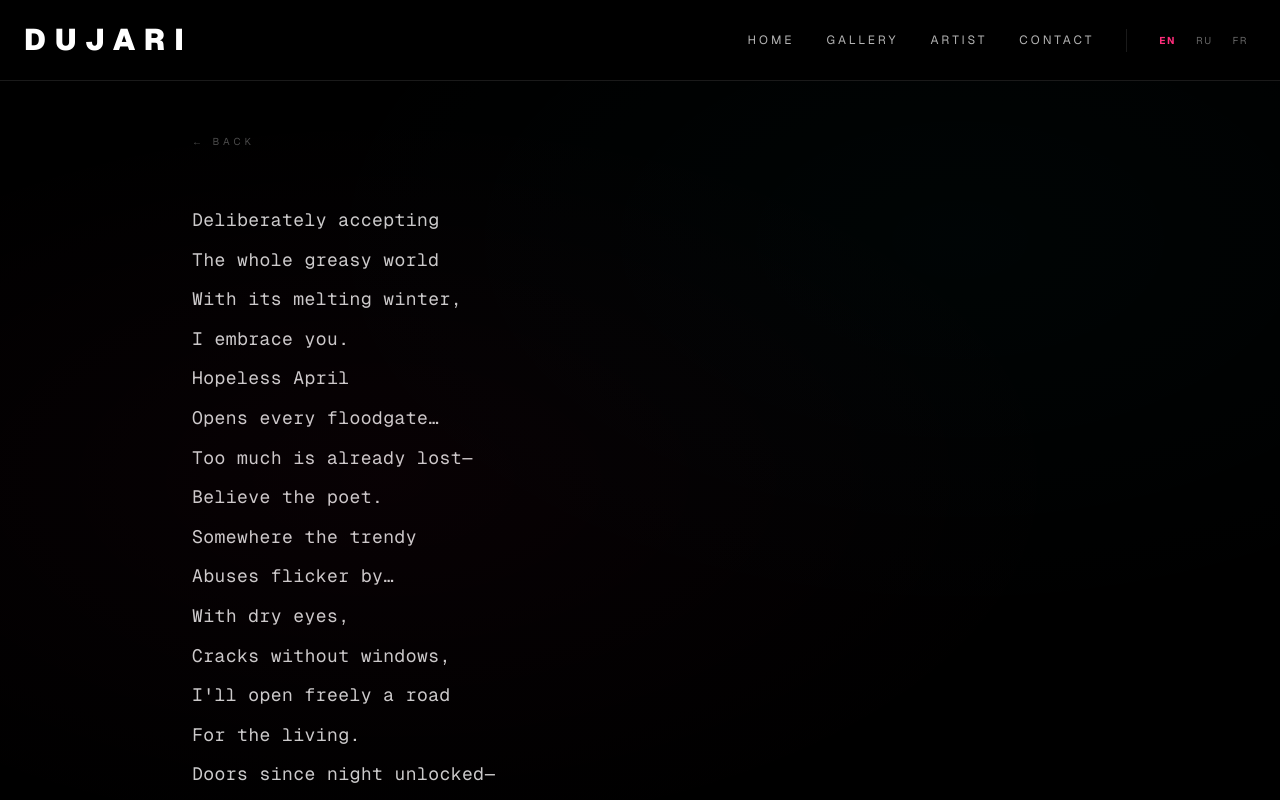
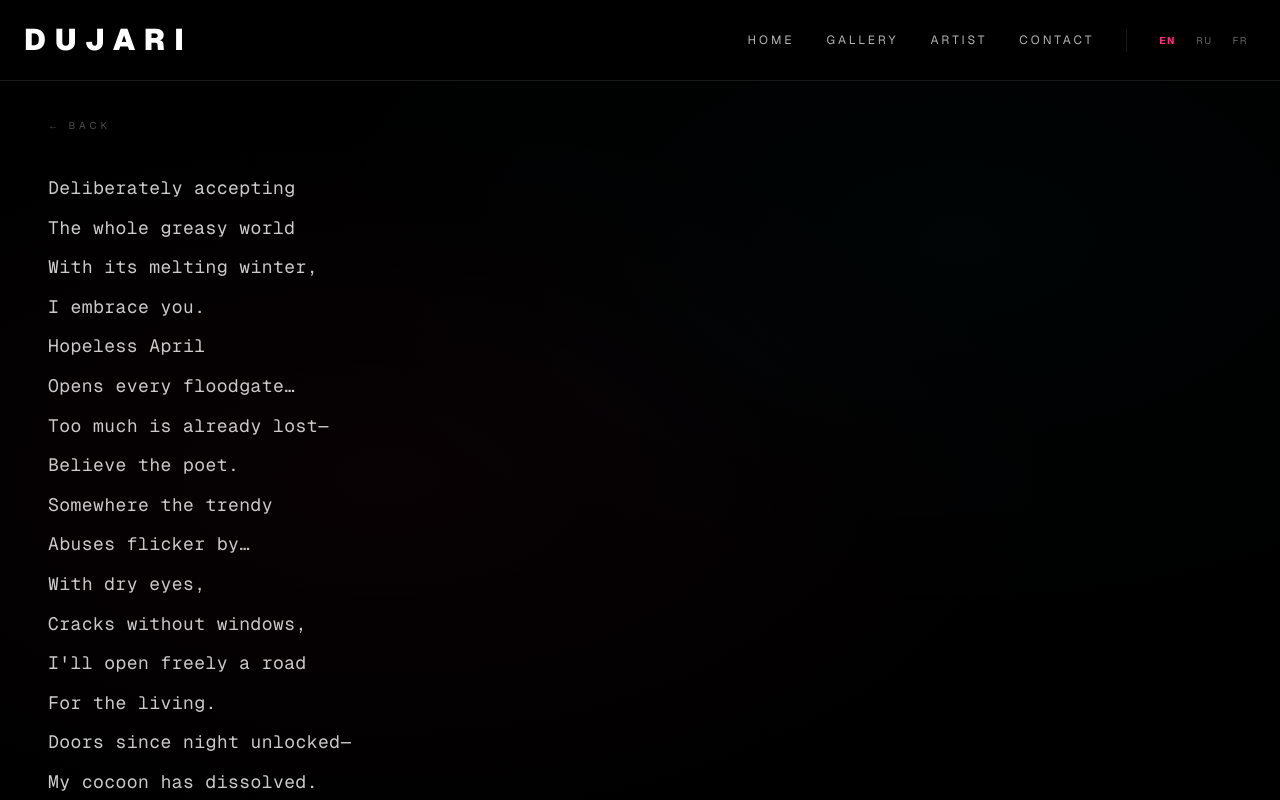
Before and after one commit to genfreemix/dujari, a Next.js app: page /poetry in a window 1280 px wide. Shown: the top 800 px of the page. Built offline with nearby package versions, Linux system fonts and the light colour scheme.

Commit message:
fix: poetry - hide footer, text higher and more left

```diff
--- a/src/app/poetry/page.tsx
+++ b/src/app/poetry/page.tsx
@@ -10,7 +10,7 @@ export default function PoetryPage() {
   return (
     <div className="min-h-screen bg-black pt-16 md:pt-20 flex flex-col">
       {/* Back */}
-      <div className="max-w-5xl mx-auto w-full px-6 md:px-16 pt-8 md:pt-12">
+      <div className="w-full px-6 md:px-12 pt-5 md:pt-8">
         <Link
           href="/artist"
           className="text-white/30 text-[10px] tracking-[0.4em] uppercase hover:text-[#FF2D7B] transition-colors duration-200"
@@ -20,7 +20,7 @@ export default function PoetryPage() {
       </div>
 
       {/* Content */}
-      <main className="flex-1 px-6 md:px-16 py-10 md:py-12 max-w-5xl mx-auto w-full">
+      <main className="flex-1 px-6 md:px-12 pt-6 md:pt-8">
         {/* Poem */}
         <div className="max-w-sm">
           <div className="font-mono text-white/80 text-base md:text-lg leading-[2.2] tracking-wide">
--- a/src/components/Footer.tsx
+++ b/src/components/Footer.tsx
@@ -10,6 +10,7 @@ export default function Footer() {
 
   if (pathname.startsWith("/artwork/")) return null;
   if (pathname === "/gallery") return null;
+  if (pathname === "/poetry") return null;
 
   return (
     <footer className="bg-black border-t border-white/10 py-12 md:py-16">
```
